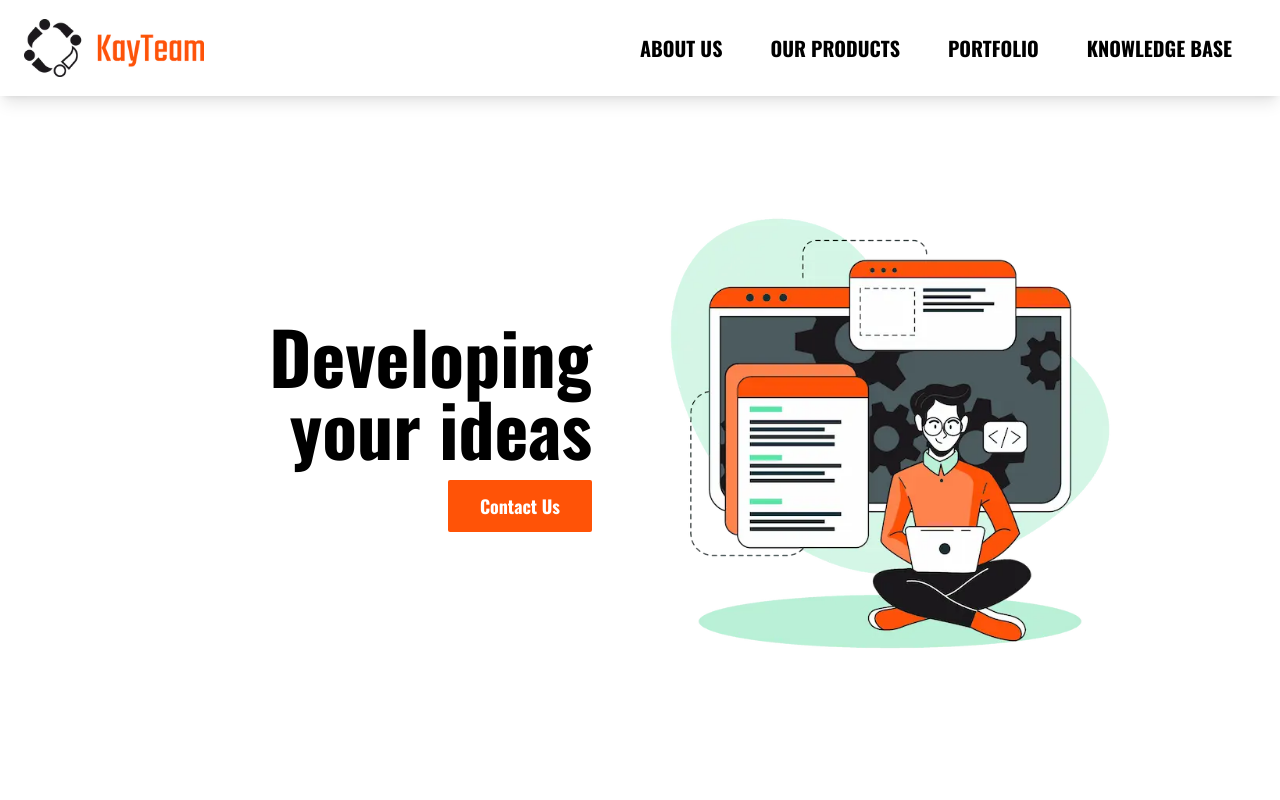
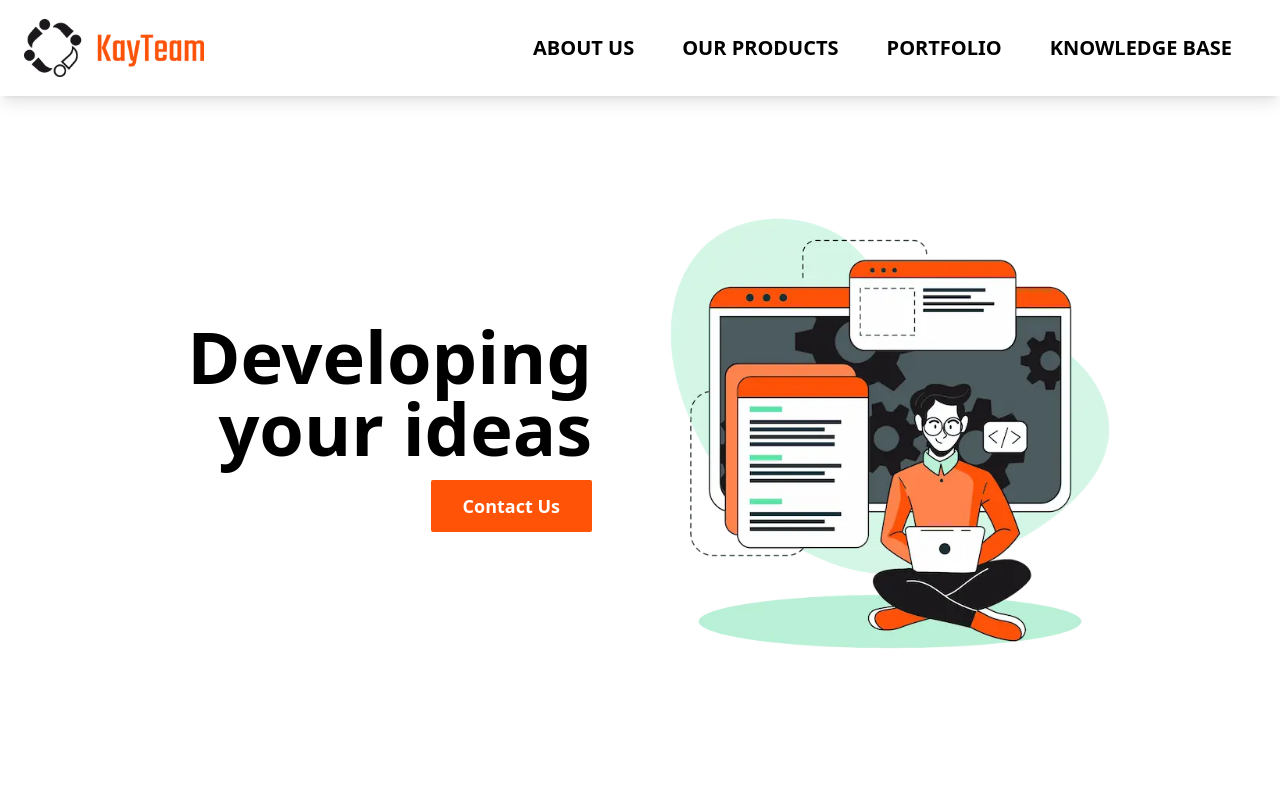
Before and after one commit to Zethi/kayteam-website, a Next.js app: page / in a window 1280 px wide. Shown: the top 800 px of the page. Built offline with nearby package versions, Linux system fonts and the light colour scheme.

Commit message:
fonts removed from normal files to use it with next

```diff
--- a/src/styles/globals.css
+++ b/src/styles/globals.css
@@ -1,4 +1,3 @@
-@import url("https://fonts.googleapis.com/css2?family=Oswald:wght@200;300;400;500;600;700&display=swap");
 @tailwind base;
 @tailwind components;
 @tailwind utilities;
@@ -8,7 +7,6 @@
   body {
     padding: 0;
     margin: 0;
-    font-family: "Oswald", sans-serif;
     font-weight: 700;
     @apply scroll-smooth;
   }
--- a/tailwind.config.js
+++ b/tailwind.config.js
@@ -17,10 +17,6 @@ module.exports = {
       colors: {
         "kt-orange": "#FF5307"
       },
-      fontFamily: {
-        lato: ["Lato", "sans-serif"],
-        oswald: ["Oswald", "sans-serif"]
-      },
       borderRadius: {
         s: "4px"
       }
```
